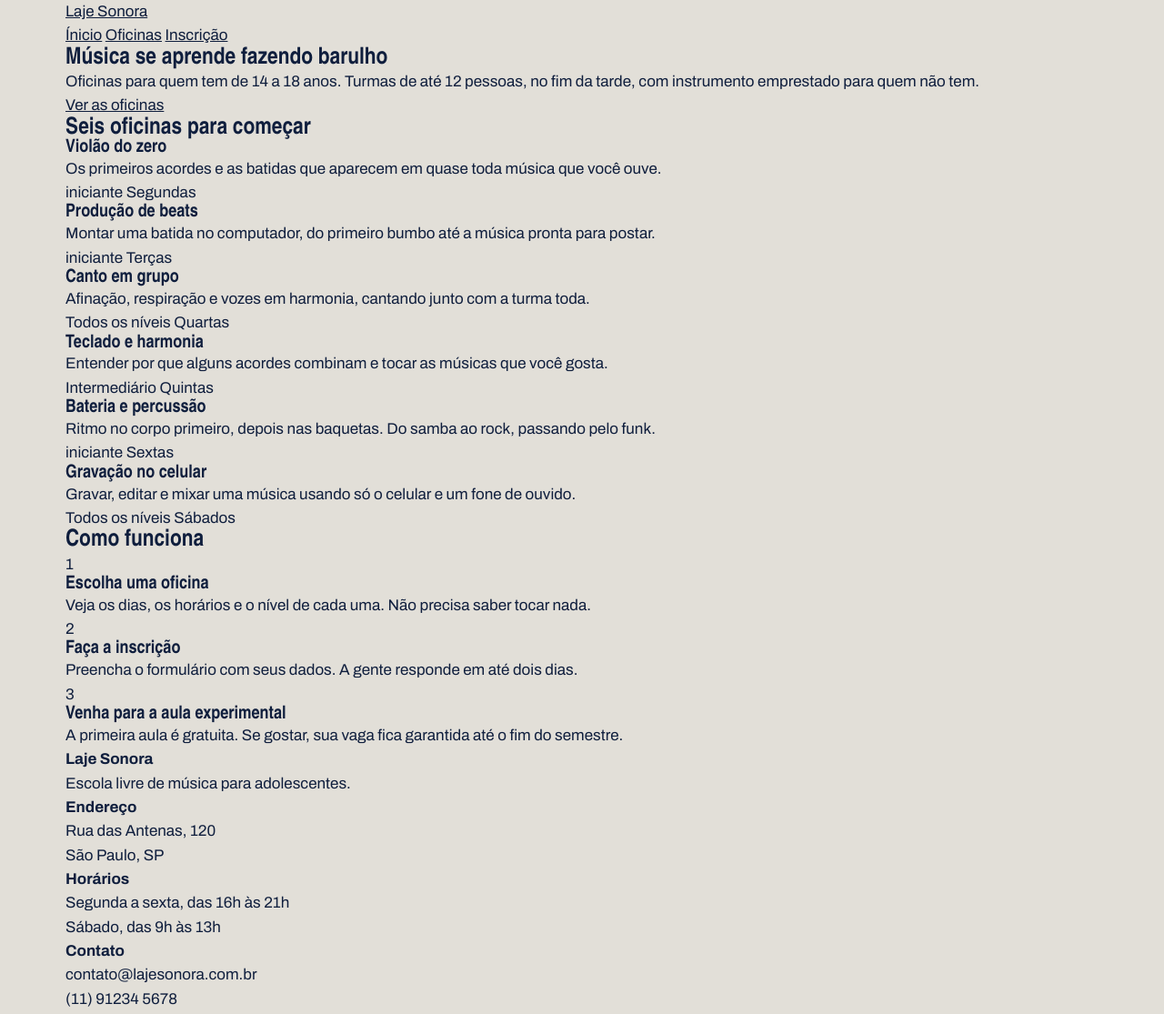
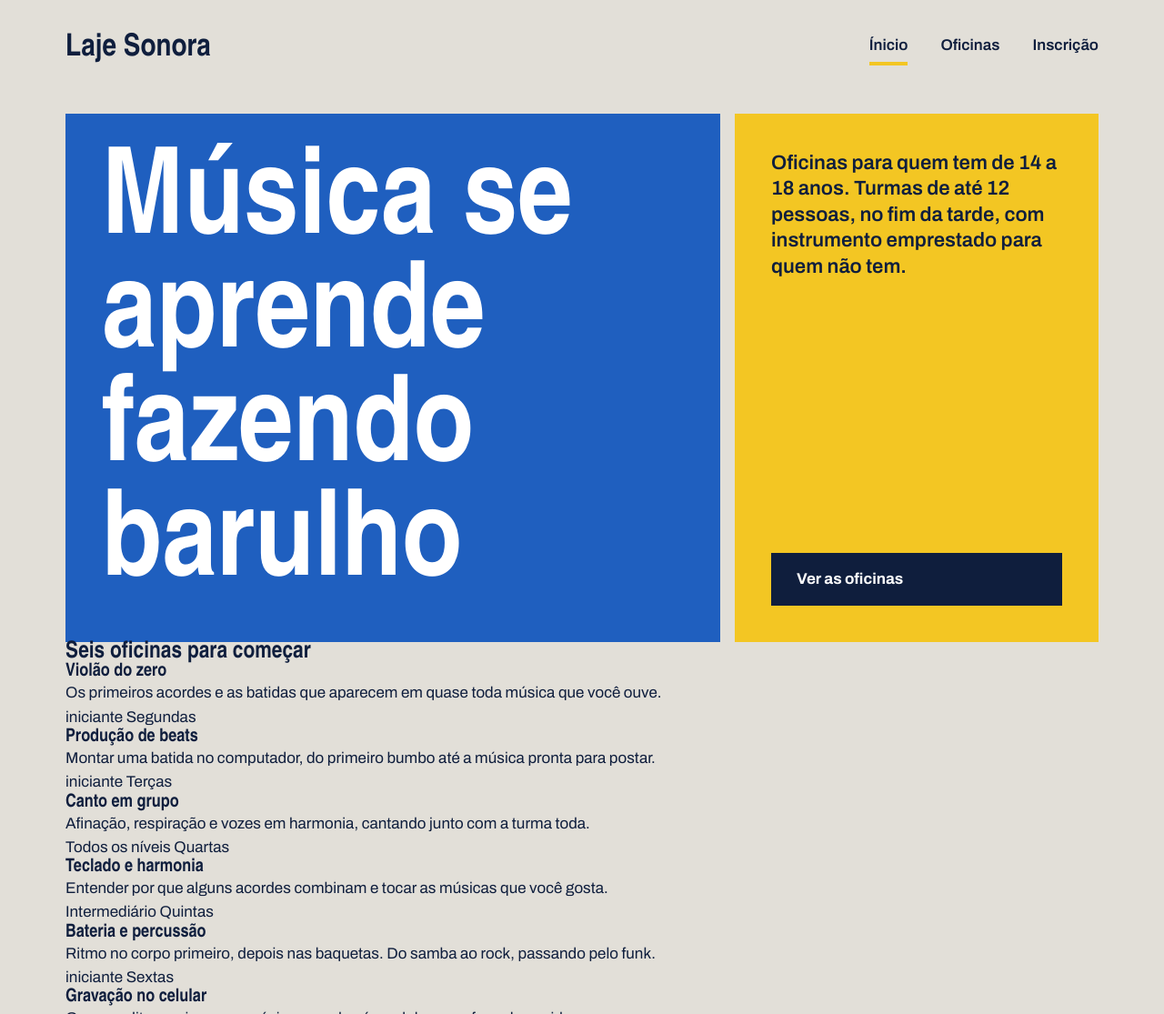
Before and after one commit to simariamourapacheco-afk/laje_sonora, a plain HTML site: page index.html in a window 1280 px wide. Shown: the top 1115 px of the page at 91% size. Drawn offline with Linux system fonts and the light colour scheme; a web font is replaced by a local one.

Commit message:
Cartazes do topo

```diff
--- a/index.css
+++ b/index.css
@@ -43,5 +43,86 @@ h3 {
 }
 
 .topo {
+    padding-block: 28px;
+    display: flex;
+    justify-content: space-between;
+    align-items: center;
+}
 
+.logo {
+font-family: var(--fonte-cartaz);
+font-size: 34px;
+font-weight: 900;
+text-decoration: none;
 }
+
+.menu {
+    display: flex;
+    gap: 36px;
+}
+
+.menu a {
+    font-weight: 600;
+    text-decoration: none;
+    padding-bottom: 4px;
+    border-bottom: 4px solid transparent;
+}
+
+.menu a.hover {
+ border-bottom-color: var(--tinta);
+}
+
+.menu a.atual {
+    border-bottom-color: var(--fita);
+}
+
+.cartazes {
+    margin-top: 16px;
+    display: flex;
+    gap: 16px;
+}
+.cartaz {
+    padding: 40px;
+}
+
+.cartaz-principal {
+    background-color: var(--caixa-dagua);
+    color: white;
+    flex: 2;
+}
+
+.cartaz-principal h1 {
+    font-size: 132px;
+    max-width: 9ch;
+}
+
+.cartaz-lateral {
+    background: var(--fita);
+    flex: 1;
+    display: flex;
+    flex-direction: column;
+    justify-content: space-between;
+    gap: 32px;
+}
+
+.cartaz-lateral p {
+    font-size: 22px;
+    font-weight: 600;
+    line-height: 1.3;
+}
+
+.botao{
+    background: var(--tinta);
+    color: white;
+    font-weight: 700;
+    text-decoration: none;
+    padding: 16px 28px;
+    border: none;
+    font-family: var(--fonte-texto);
+    font-size: 17px;
+    cursor: pointer
+}
+
+.botao:hover {
+    background: var(--caixa-dagua);
+}
```
